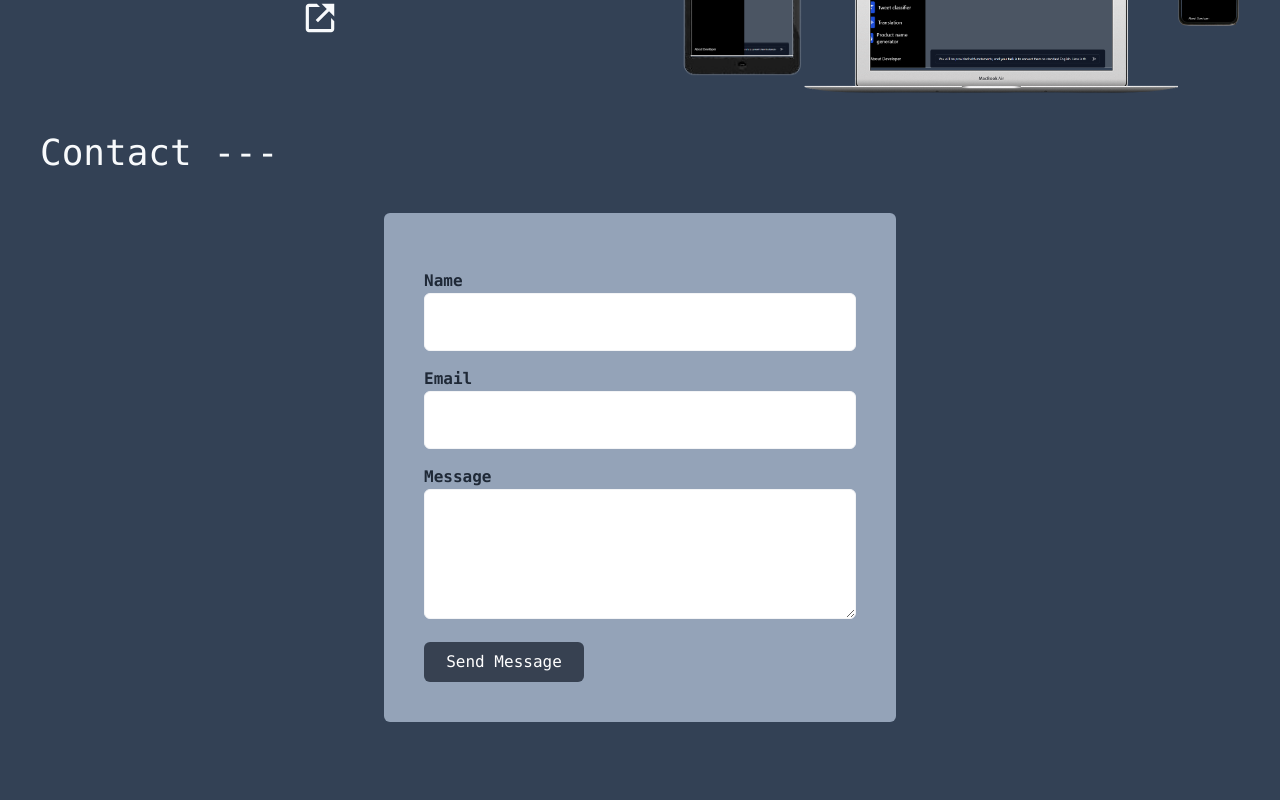
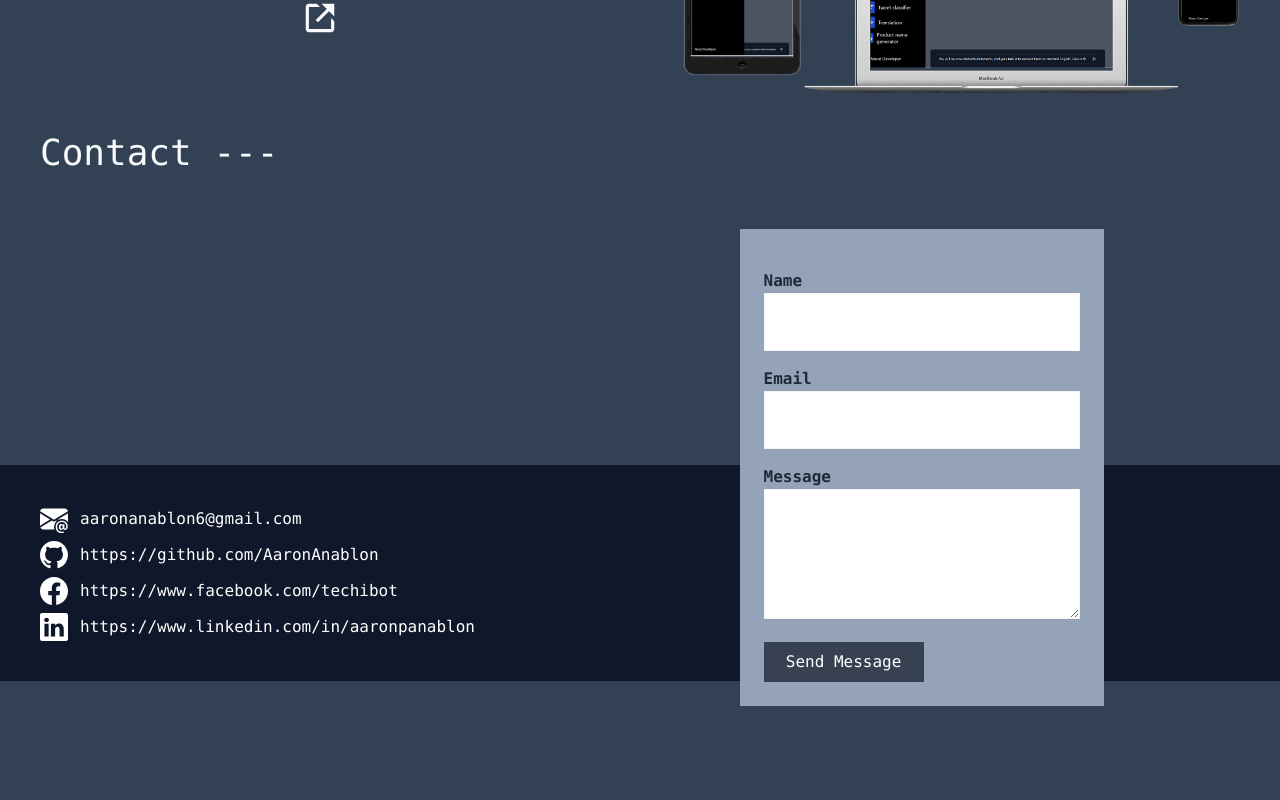
Before and after one commit to AaronAnablon/Playful-Avatar-Based-Personal-Portfolio, a Next.js app: page / in a window 1280 px wide. Shown: the part 3260-4060 px from the top of the page. Built offline with nearby package versions, Linux system fonts and the light colour scheme.

Commit message:
Add social links and email button to contact section

```diff
--- a/src/components/Contact.jsx
+++ b/src/components/Contact.jsx
@@ -1,5 +1,7 @@
 import { forwardRef, useState } from 'react';
 import { motion } from 'framer-motion';
+import Link from 'next/link';
+import { BsFacebook, BsLinkedin, BsEnvelopeAtFill, BsGithub } from 'react-icons/bs';
 
 function Contact({ title, setStatusText }, ref) {
   const [loading, setLoading] = useState(false);
@@ -33,17 +35,44 @@ function Contact({ title, setStatusText }, ref) {
       setLoading(false);
     }
   }
+  const handleSendEmail = () => {
+    const recipientEmail = 'aaronanablon6@gmail.com';
+    const subject = 'Hi Aaron! Can we schedule a meeting?';
+    const encodedSubject = encodeURIComponent(subject);
+    const mailtoLink = `mailto:${recipientEmail}?subject=${encodedSubject}`;
+    window.open(mailtoLink, '_blank');
+  };
   return (
-    <div ref={ref}>
+    <div className='h-screen z-0' ref={ref}>
       <motion.h2
         initial={{ opacity: 0, x: -100 }}
         whileInView={{ opacity: 1, x: 0 }}
         exit={{ opacity: 0, x: -100 }}
-        transition={{delay: 1, type: 'spring' }}
+        transition={{ delay: 1, type: 'spring' }}
         className='text-4xl ml-10 flex justify-start'>{title} ---
       </motion.h2>
-      <div className="flex flex-col items-center justify-center">
-        <form onSubmit={handleSubmit} className='bg-slate-400 lg:w-2/5 md:w-8/12 w-10/12 w- h-max my-10 rounded-md p-10'>
+
+      <div className='relative'>
+      <div className='flex flex-col h-screen justify-center'>
+          <div className='flex flex-col bg-slate-900 text-white p-0 md:p-10 gap-2 justify-start'>
+            <button className='flex items-center gap-3' onClick={handleSendEmail}>
+              <BsEnvelopeAtFill size={28} />
+              <div className='lg:block hidden'> aaronanablon6@gmail.com</div>
+            </button>
+            <Link className='flex items-center gap-3' href='https://github.com/AaronAnablon' target='_blank'>
+              <BsGithub size={28} /> <div className='lg:block hidden'> https://github.com/AaronAnablon</div></Link>
+            <Link className='flex items-center gap-3' href='https://www.facebook.com/techibot' target='_blank'>
+              <BsFacebook size={28} />
+              <div className='lg:block hidden'> https://www.facebook.com/techibot</div>
+            </Link>
+            <Link className='flex items-center gap-3' href='https://www.linkedin.com/in/aaronpanablon' target='_blank'>
+              <BsLinkedin size={28} />
+              <div className='lg:block hidden'> https://www.linkedin.com/in/aaronpanablon</div>
+            </Link>
+          </div>
+        </div>
+        <div className="absolute top-4 sm:right-10 right-0 lg:right-44">
+          <form onSubmit={handleSubmit} className='bg-slate-400 h-max my-10 p-6'>
             <div className="w-full flex flex-col md:my-4">
               <label className="font-bold text-gray-800" htmlFor="name">
                 Name
@@ -53,7 +82,7 @@ function Contact({ title, setStatusText }, ref) {
                 minLength={3}
                 maxLength={150}
                 required
-              className=" p-4 border rounded-md text-slate-700 border-gray-100 "
+                className=" p-4 border text-slate-700 border-gray-100 "
                 autoComplete="off"
                 id="name"
               />
@@ -67,7 +96,7 @@ function Contact({ title, setStatusText }, ref) {
                 minLength={5}
                 maxLength={150}
                 required
-              className=" p-4 border rounded-md text-slate-700 border-gray-100 "
+                className=" p-4 border text-slate-700 border-gray-100 "
                 autoComplete="off"
                 id="email"
               />
@@ -82,7 +111,7 @@ function Contact({ title, setStatusText }, ref) {
                 minLength={10}
                 maxLength={500}
                 name="message"
-              className="w-full p-4 border rounded-md text-slate-700 border-gray-100 "
+                className="w-full p-4 border text-slate-700 border-gray-100 "
               />
             </div>
             <motion.button
@@ -92,10 +121,11 @@ function Contact({ title, setStatusText }, ref) {
               transition={{ duration: 2, delay: 1 }}
               type="submit"
               disabled={loading}
-            className="px-4 py-2 w-40 bg-gray-700 rounded-md disabled:bg-gray-400 disabled:text-gray-100 text-white font-medium mt-4">
+              className="px-4 py-2 w-40 bg-gray-700 disabled:bg-gray-400 disabled:text-gray-100 text-white font-medium mt-4">
               Send Message
             </motion.button>
           </form>
+        </div>
       </div>
     </div>
   );
--- a/src/helpers/AnimatedAaron.js
+++ b/src/helpers/AnimatedAaron.js
@@ -6,7 +6,7 @@ import { motion } from 'framer-motion';
 const AnimatedAaron = ({ scrolledText, isWalking, handleScroll, statusText }) => {
     return (
         <div>
-            <div className='fixed z-0 right-28 top-64 flex justify-center'>
+            <div className='fixed z-10 right-28 top-64 flex justify-center'>
                 {scrolledText &&
                     <motion.div
                         initial={{ scale: 0 }}
@@ -40,7 +40,7 @@ const AnimatedAaron = ({ scrolledText, isWalking, handleScroll, statusText }) =>
                         />
                     </div>
                 }
-                <div className='fixed md:w-48 w-32 z-0 xl:right-20 2xl:right-60 right-0 top-64'>
+                <div className='fixed md:w-48 w-32 z-10 xl:right-20 2xl:right-60 right-0 top-64'>
                     {isWalking ? (
                         <Image src={man} alt="Walking" onClick={handleScroll} priority={true} />
                     ) : (
```
Lines whose indentation alone changed are shown as unchanged.
